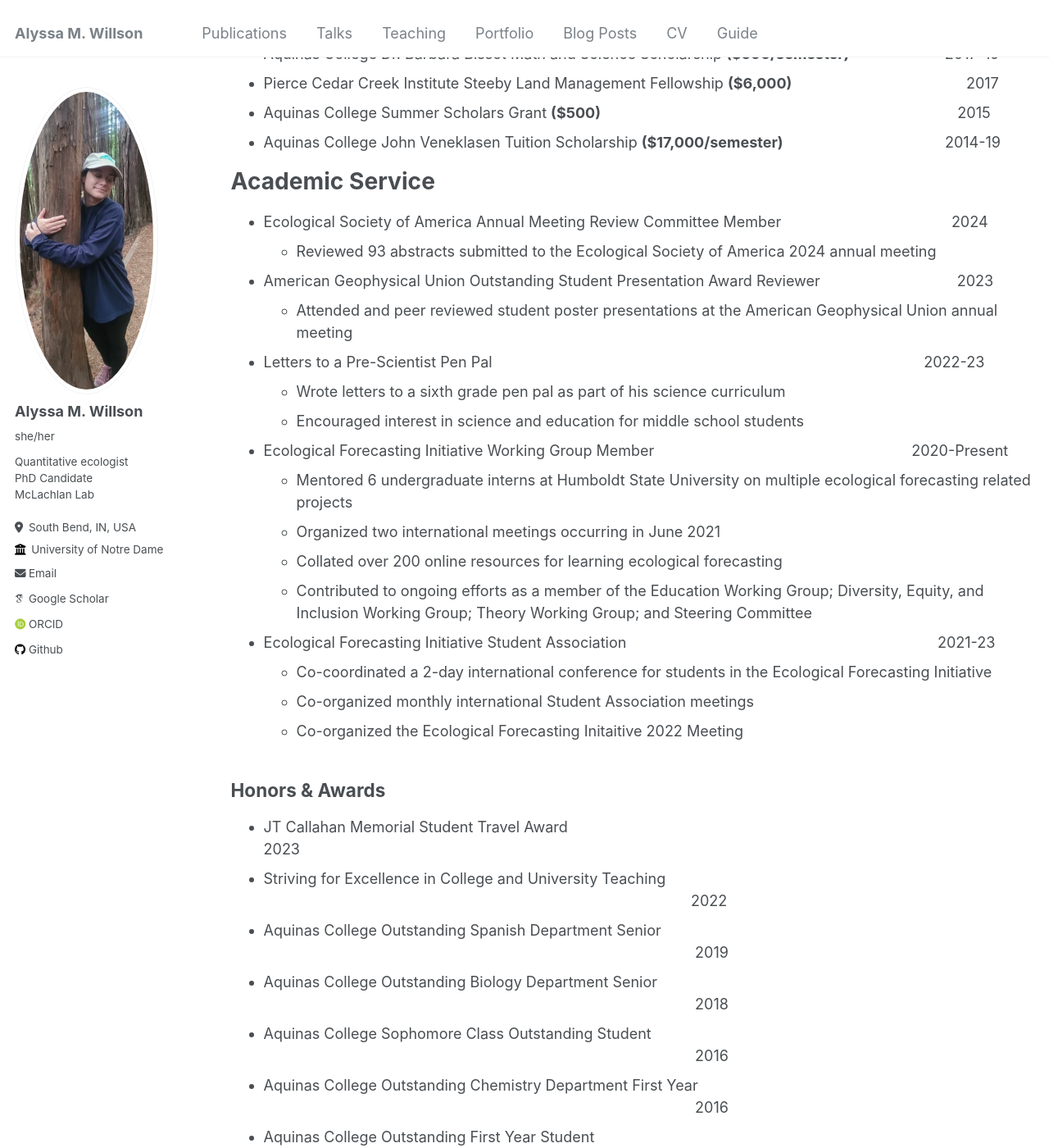
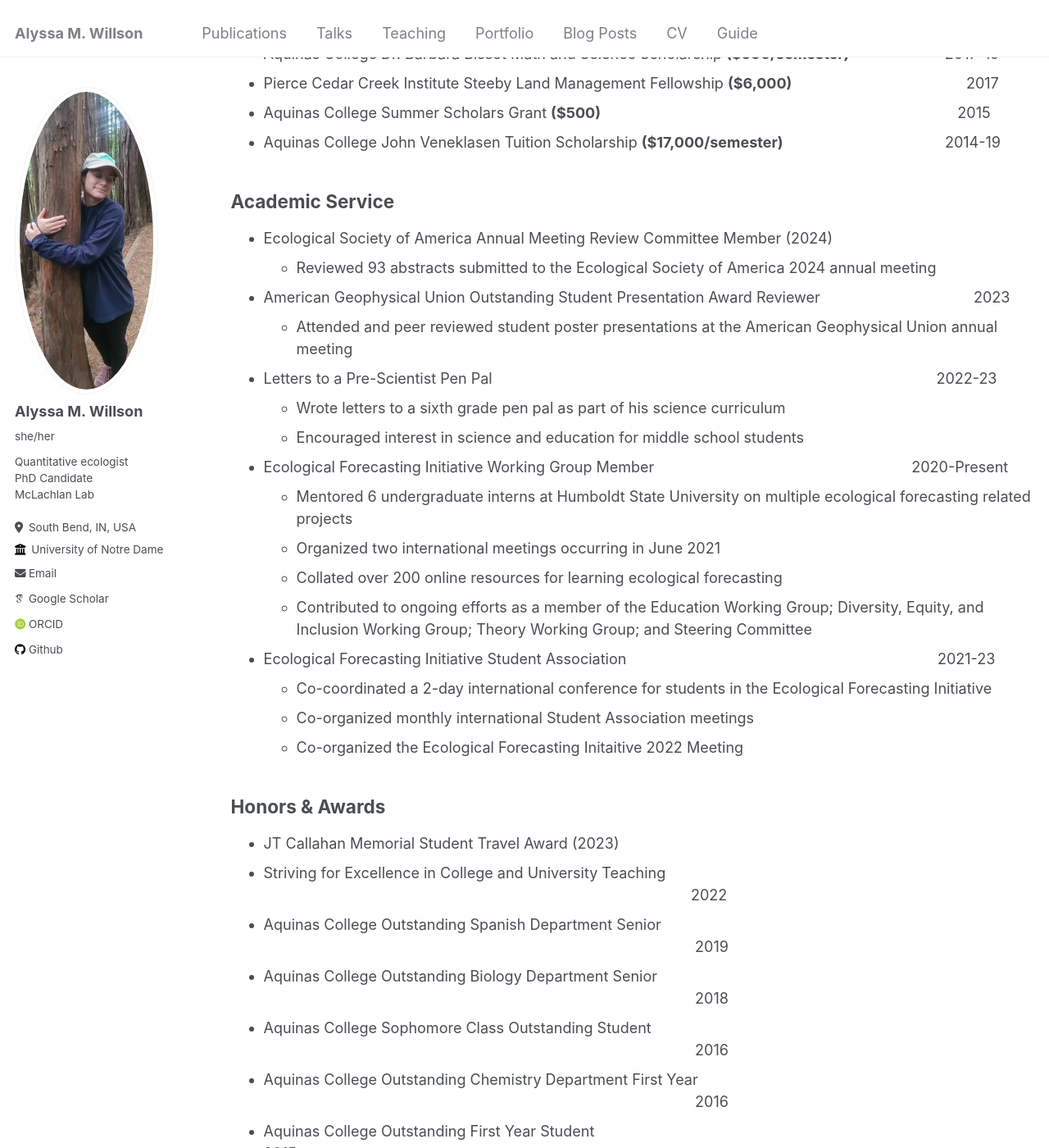
Before and after one commit to amwillson/amwillson.github.io, a Jekyll site: the page built from _pages/cv.md, in a window 1280 px wide and 1400 px high, scrolled down 2210 px. Shown: the whole window at 82% size. Built offline with Jekyll 4.4.1, drawn with Linux system fonts in a browser that asks for light colours; some web fonts are replaced; some of the changed text lies outside the part shown.

```diff
--- a/_pages/cv.md
+++ b/_pages/cv.md
@@ -62,13 +62,13 @@ archive-single-talk-cv.html %} {% endfor %}</ul>
 * Aquinas College Summer Scholars Grant **($500)**                                                                                      2015
 * Aquinas College John Veneklasen Tuition Scholarship **($17,000/semester)**                                       2014-19
 
-# Academic Service
+## Academic Service
 
-* Ecological Society of America Annual Meeting Review Committee Member                                         2024
+* Ecological Society of America Annual Meeting Review Committee Member (2024)
   * Reviewed 93 abstracts submitted to the Ecological Society of America 2024 annual meeting
-* American Geophysical Union Outstanding Student Presentation Award Reviewer                                 2023
+* American Geophysical Union Outstanding Student Presentation Award Reviewer                                     2023
   * Attended and peer reviewed student poster presentations at the American Geophysical Union annual meeting
-* Letters to a Pre-Scientist Pen Pal                                                                                                        2022-23
+* Letters to a Pre-Scientist Pen Pal                                                                                                           2022-23
   * Wrote letters to a sixth grade pen pal as part of his science curriculum
   * Encouraged interest in science and education for middle school students
 * Ecological Forecasting Initiative Working Group Member                                                              2020-Present
@@ -83,7 +83,7 @@ archive-single-talk-cv.html %} {% endfor %}</ul>
 
 ## Honors & Awards
 
-* JT Callahan Memorial Student Travel Award                                                                                                        2023
+* JT Callahan Memorial Student Travel Award (2023)
 * Striving for Excellence in College and University Teaching                                                                                                        2022
 * Aquinas College Outstanding Spanish Department Senior                                                                                                         2019
 * Aquinas College Outstanding Biology Department Senior                                                                                                         2018
@@ -93,7 +93,7 @@ archive-single-talk-cv.html %} {% endfor %}</ul>
 
 ## Professional Affiliations
 
-* American Geophysical Union                                                                                                         2023-24
+* American Geophysical Union (2023-24)
 * Ecological Society of America                                                                                                         2023-24
 * Ecological Forecasting Initiative                                                                                                         2020-Present
 * American Chemical Association                                                                                                         2016-19
```
